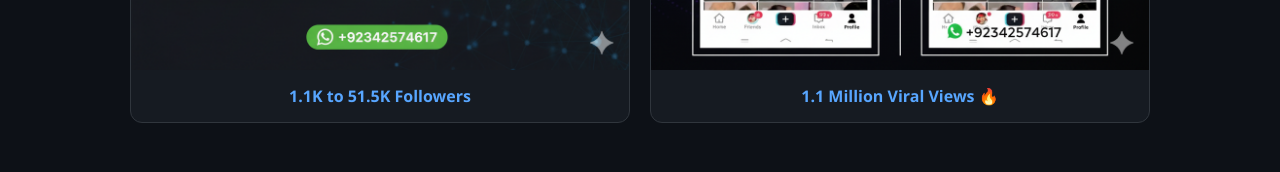
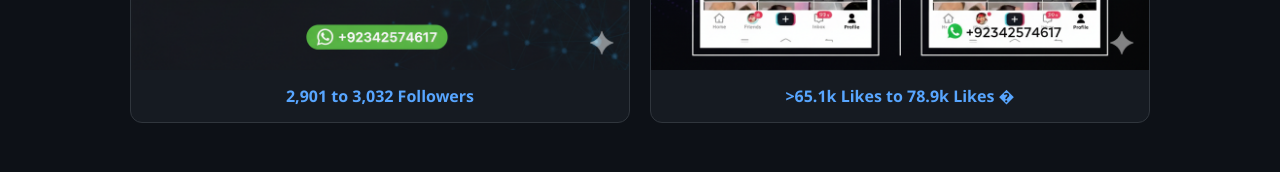
Before and after one commit to pulsesocialagency1-star/pulse-social, a plain HTML site: page index.html in a window 1280 px wide. Shown: the part 714-886 px from the top of the page. Drawn offline with Linux system fonts and the light colour scheme.

Commit message:
Update follower and like counts in index.html

```diff
--- a/index.html
+++ b/index.html
@@ -19,12 +19,12 @@
     <section class="proof-container">
         <div class="proof-card">
             <img src="proof1.jpg" alt="TikTok Growth Proof">
-            <div class="label">1.1K to 51.5K Followers</div>
+            <div class="label">2,901 to 3,032 Followers</div>
         </div>
 
         <div class="proof-card">
             <img src="proof2.jpg" alt="Viral Views Proof">
-            <div class="label">1.1 Million Viral Views 🔥</div>
+            <div class="label">>65.1k Likes to 78.9k Likes �</div>
         </div>
     </section>
 
```
